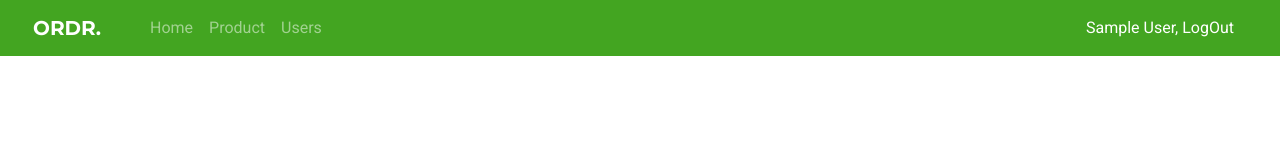
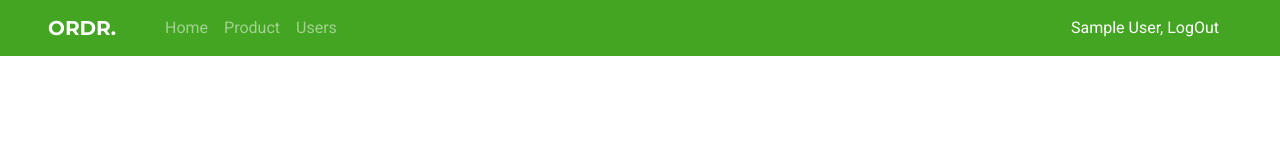
Before and after one commit to guiguat/ordr-electron, a React (Create React App) app: page /#/ in a window 1280 px wide. Shown: the top 159 px of the page. Built offline with nearby package versions, Linux system fonts and the light colour scheme; no server answers; sample sign-in values are in the browser's storage.

Commit message:
remove buggy class

```diff
--- a/src/Components/NavBar/index.tsx
+++ b/src/Components/NavBar/index.tsx
@@ -7,17 +7,17 @@ const NavBar: React.FC = () => {
     const {LogOut, currentUser} = useContext(AuthContext);
     return (
 
-        <nav className="navbar navbar-dark px-5 row bg-primary">
+        <nav className="navbar navbar-dark px-5 bg-primary">
             <span className="navbar-brand logo-lg mb-0 h1">ORDR.</span>
             <ul className="navbar-nav row mr-auto mt-2 mt-lg-0">
                 <li className="nav-item ml-5">
                     <a className="nav-link" href="/">Home</a>
                 </li>
                 <li className="nav-item ml-3">
-                    <a className="nav-link" href="/product">Product</a>
+                    <a className="nav-link" href="#/product">Product</a>
                 </li>
                 <li className="nav-item ml-3">
-                    <a className="nav-link" href="/users">Users</a>
+                    <a className="nav-link" href="#/users">Users</a>
                 </li>
             </ul>
 
```
